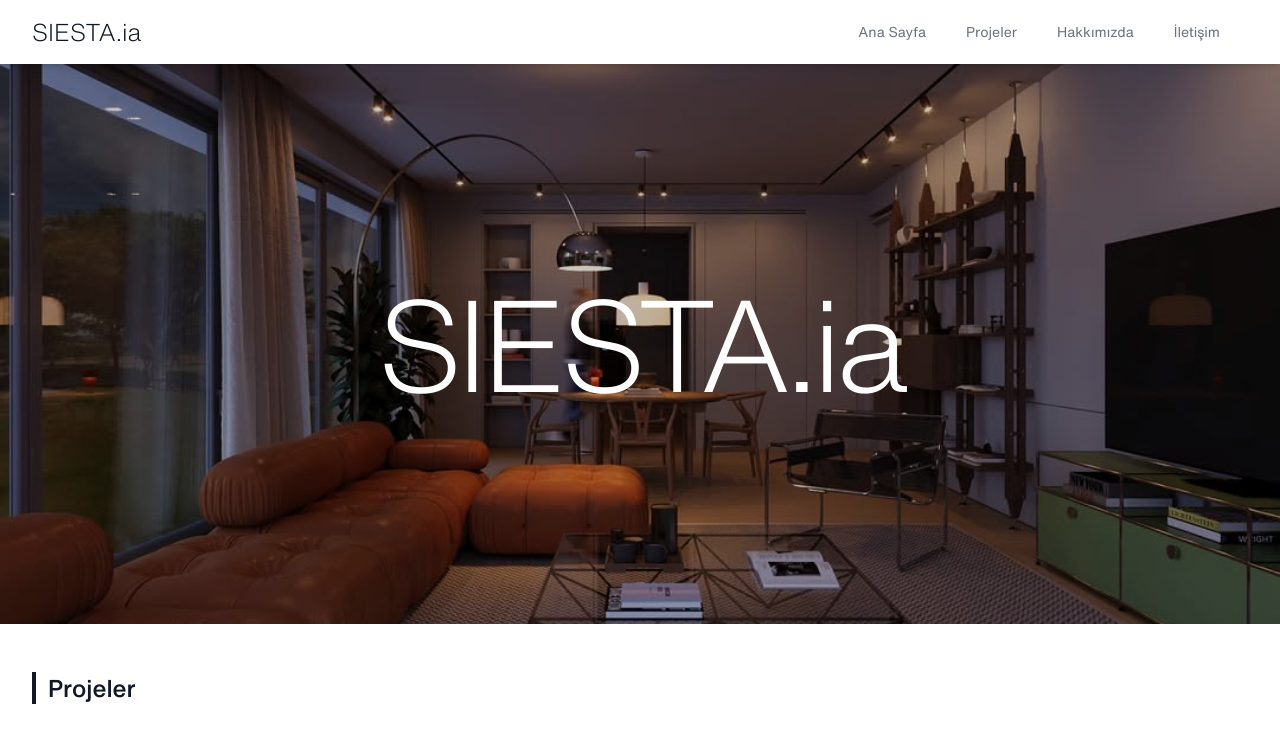
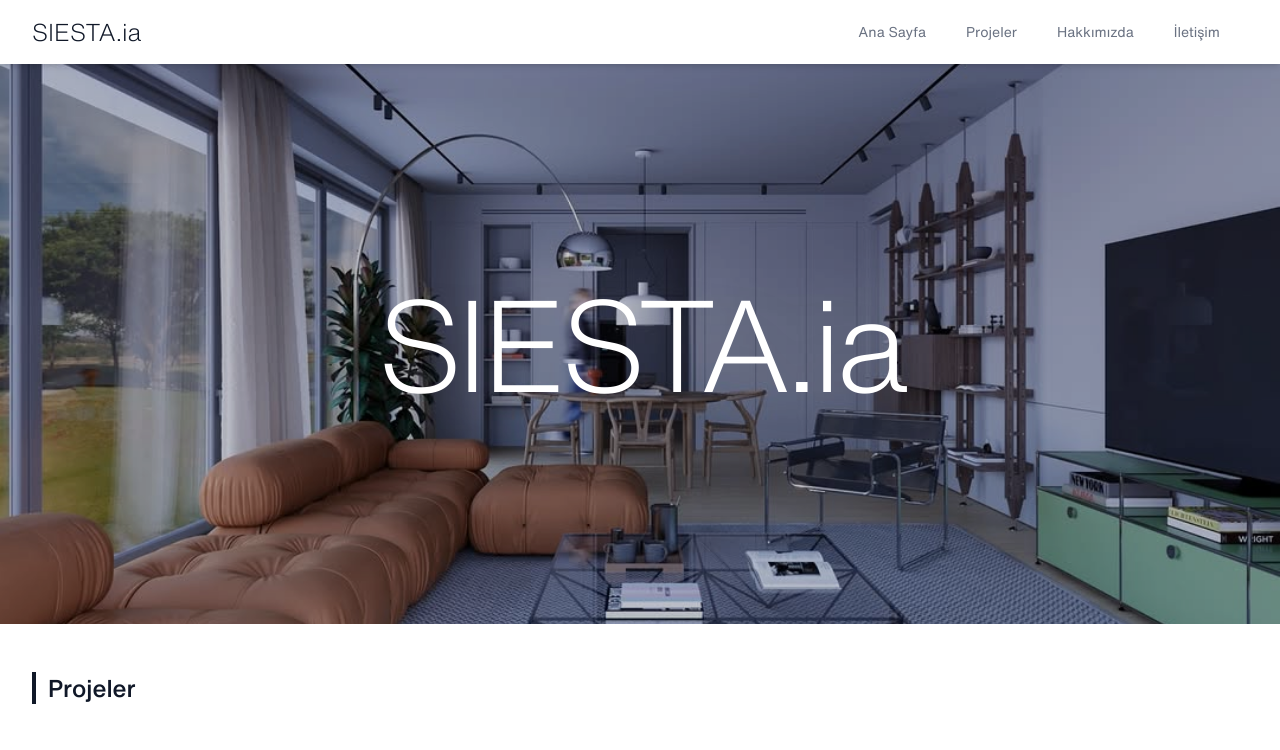
Before and after one commit to ongunumutyelbasi/siesta-ia, a Next.js app: page / in a window 1280 px wide. Shown: the top 750 px of the page. Built offline with nearby package versions, Linux system fonts and the light colour scheme.

Commit message:
fix: Reduce initial hero image transition delay to 0.5s

```diff
--- a/components/HeroImageTransition.tsx
+++ b/components/HeroImageTransition.tsx
@@ -10,26 +10,34 @@ const IMAGE_PATHS = {
   dark: "/images/hero-dark.jpg",
 };
 
-// 🚨 FIX 1: ADJUST TIMING
-// Let's speed up the interval (how often it swaps) to 7 seconds.
-const TRANSITION_INTERVAL = 7000;
-
-// Let's set a fast, noticeable transition duration of 1 second (1000ms).
-// Note: We don't use this variable, we use a Tailwind class, but keeping it
-// here for clarity if you need a duration variable elsewhere.
-// const TRANSITION_DURATION_MS = 1000;
+// Interval for continuous swapping (e.g., every 7 seconds after the first one)
+const CONTINUOUS_INTERVAL = 7000;
+// 🚨 NEW: Delay before the FIRST transition starts (e.g., 500ms or 1000ms)
+const INITIAL_DELAY = 500; // 0.5 seconds - Set this low for a snappy start
 
 export function HeroImageTransition() {
+  // Start with the dark image visible
   const [isDarkVisible, setIsDarkVisible] = useState(true);
 
   useEffect(() => {
-    // Timer to swap the images every 7 seconds
-    const timer = setInterval(() => {
+    // 1. 🚨 FIX: Use a short timeout to trigger the FIRST transition quickly after mount
+    const initialTimeout = setTimeout(() => {
+      setIsDarkVisible(false); // Trigger the first fade-out
+    }, INITIAL_DELAY);
+
+    // 2. Set up the continuous timer for ALL subsequent swaps
+    // We start the interval *after* the initial timeout + transition duration,
+    // but for simplicity, let's keep the interval running consistently.
+    const continuousTimer = setInterval(() => {
       setIsDarkVisible(prev => !prev);
-    }, TRANSITION_INTERVAL);
+    }, CONTINUOUS_INTERVAL);
 
-    return () => clearInterval(timer);
-  }, []);
+    // Cleanup function
+    return () => {
+      clearTimeout(initialTimeout);
+      clearInterval(continuousTimer);
+    };
+  }, []); // Empty dependency array means this runs once on mount
 
   return (
     <div className="relative w-full aspect-[16/8] md:aspect-[16/7] overflow-hidden bg-gray-100">
@@ -52,8 +60,7 @@ export function HeroImageTransition() {
         sizes="100vw"
         className={`
           object-cover absolute top-0 left-0 transition-opacity
-          // 🚨 FIX 2: Changed from duration-5000 (5s) to duration-1000 (1s)
-          duration-1000
+          duration-1000 // 1 second transition (from last fix)
           ${isDarkVisible ? 'opacity-100' : 'opacity-0'}
         `}
       />
```
